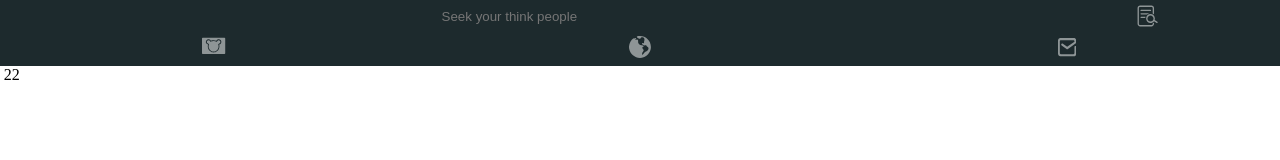
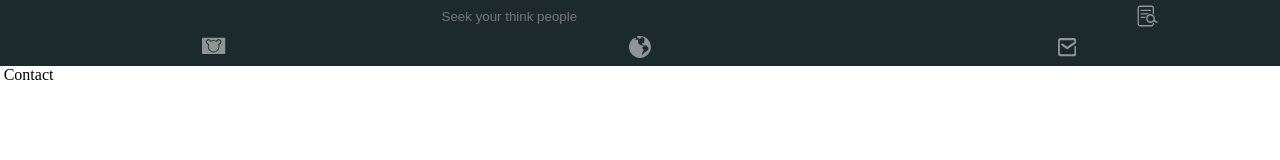
Before and after one commit to allenYetu211/stoyardapp, a Vue app: page /#/TheContact in a window 1280 px wide. Shown: the top 160 px of the page. Built offline with nearby package versions, Linux system fonts and the light colour scheme.

Commit message:
no message

```diff
--- a/src/App.vue
+++ b/src/App.vue
@@ -1,7 +1,7 @@
 <template>
   <div id="app">
      <headers></headers>
-     <router-view></router-view>
+      <router-view></router-view>
   </div>
 </template>
 
--- a/src/view/TheContact.vue
+++ b/src/view/TheContact.vue
@@ -1,6 +1,6 @@
 <template>
   <div class="thecontact">
-    22
+    Contact
   </div>
 </template>
 
```
